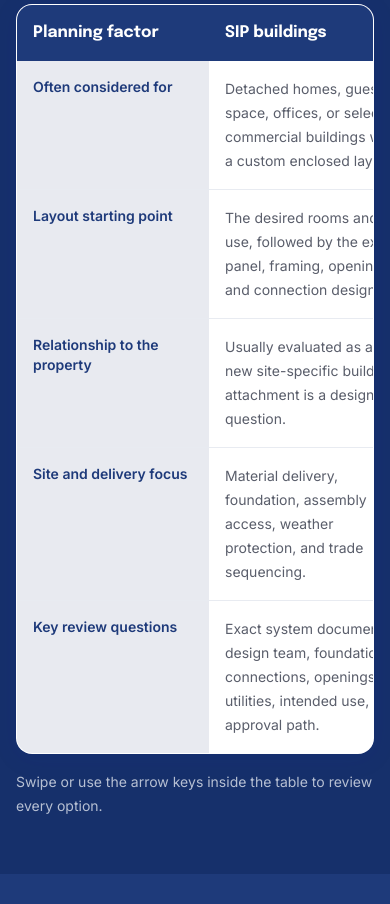
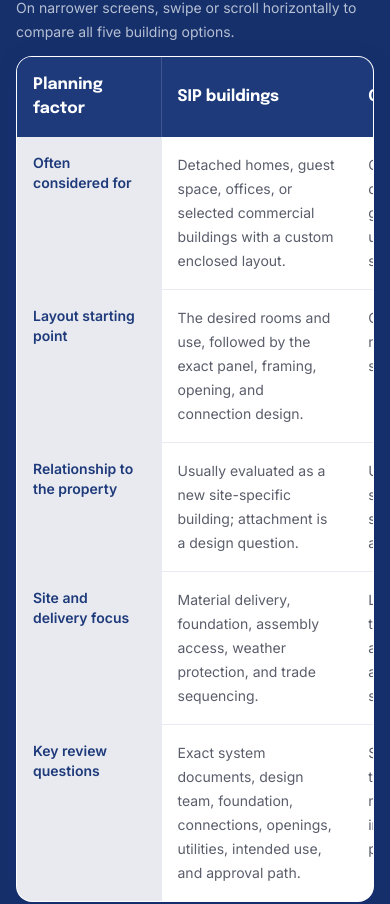
Before and after one commit to ecomstrategics/seacoast-bd, a Next.js app: page /custom-buildings in a window 390 px wide. Shown: the part 7200-8104 px from the top of the page. Built offline with nearby package versions, Linux system fonts and the light colour scheme.

Commit message:
Fix custom buildings table overflow (#14)
Makes the comparison table fit normal desktop widths while preserving discoverable, contained scrolling and sticky planning labels on smaller screens.

```diff
--- a/src/app/custom-buildings/page.tsx
+++ b/src/app/custom-buildings/page.tsx
@@ -507,24 +507,28 @@ export default function CustomBuildingsPage() {
             This comparison is a starting point, not a feasibility decision. The parcel, municipality,
             association rules, intended use, design, and selected products can change the project requirements.
           </p>
+          <p id="comparison-scroll-instructions" className="mt-6 text-sm leading-6 text-text-secondary min-[1152px]:hidden">
+            On narrower screens, swipe or scroll horizontally to compare all five building options.
+          </p>
           <div
-            className="mt-8 overflow-x-auto rounded-2xl border border-white/10 bg-white shadow-soft focus:outline-none focus-visible:ring-4 focus-visible:ring-orange/40"
+            className="mt-3 overflow-x-auto overscroll-x-contain rounded-2xl border border-white/10 bg-white shadow-soft focus:outline-none focus-visible:ring-4 focus-visible:ring-orange/40 min-[1152px]:mt-8"
             role="region"
             aria-label="Scrollable comparison of custom building options"
+            aria-describedby="comparison-scroll-instructions"
             tabIndex={0}
           >
-            <table className="w-full min-w-[1240px] border-collapse text-left text-sm">
+            <table className="w-full min-w-[1100px] table-fixed border-collapse text-left text-sm min-[1152px]:min-w-0">
               <caption className="sr-only">
                 Comparison of structural insulated panel buildings, container buildings, metal buildings,
                 carports, and room additions
               </caption>
               <thead className="bg-navy text-white">
                 <tr>
-                  <th scope="col" className="w-48 p-4 font-heading text-base">
+                  <th scope="col" className="sticky left-0 z-20 w-36 border-r border-white/15 bg-navy p-4 font-heading text-base sm:w-40 min-[1152px]:w-44">
                     Planning factor
                   </th>
                   {buildingOptions.map((option) => (
-                    <th key={option.name} scope="col" className="min-w-52 p-4 font-heading text-base">
+                    <th key={option.name} scope="col" className="p-4 font-heading text-base">
                       <Link href={option.href} className="hover:text-orange hover:underline">
                         {option.name}
                       </Link>
@@ -535,7 +539,7 @@ export default function CustomBuildingsPage() {
               <tbody>
                 {comparisonRows.map((row) => (
                   <tr key={row.factor} className="border-b border-navy/10 align-top last:border-0">
-                    <th scope="row" className="sticky left-0 z-10 bg-cool-gray p-4 font-semibold text-navy">
+                    <th scope="row" className="sticky left-0 z-10 border-r border-navy/10 bg-cool-gray p-4 font-semibold text-navy">
                       {row.factor}
                     </th>
                     <td className="p-4 leading-6 text-text-secondary">{row.sip}</td>
@@ -548,9 +552,6 @@ export default function CustomBuildingsPage() {
               </tbody>
             </table>
           </div>
-          <p className="mt-4 text-sm leading-6 text-text-secondary md:hidden">
-            Swipe or use the arrow keys inside the table to review every option.
-          </p>
         </div>
       </section>
 
```
